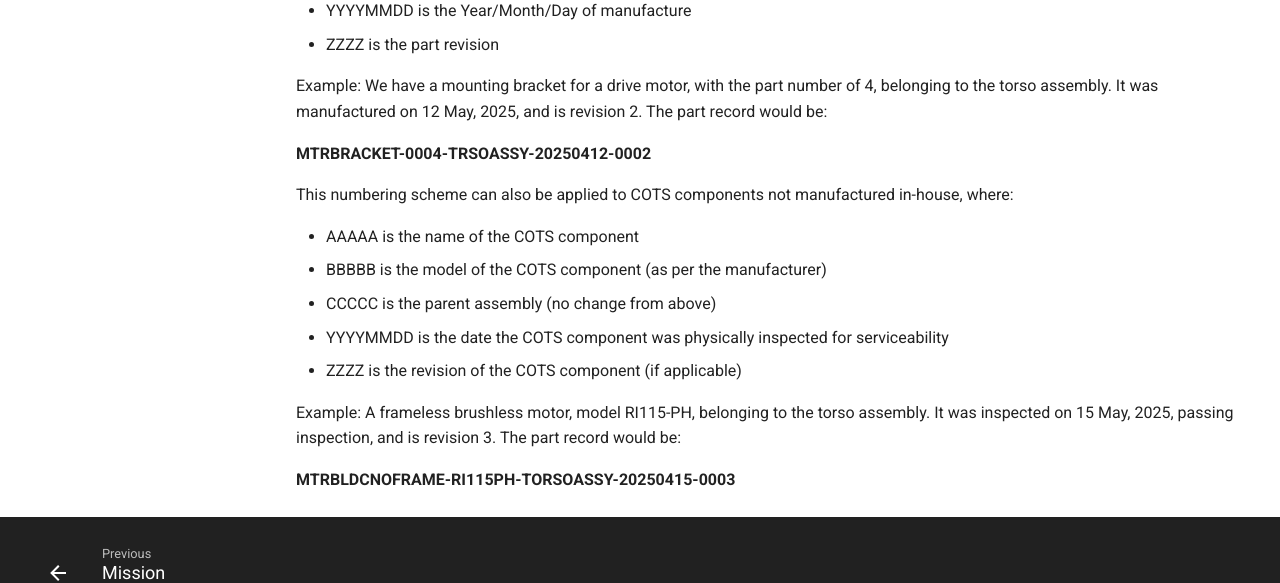
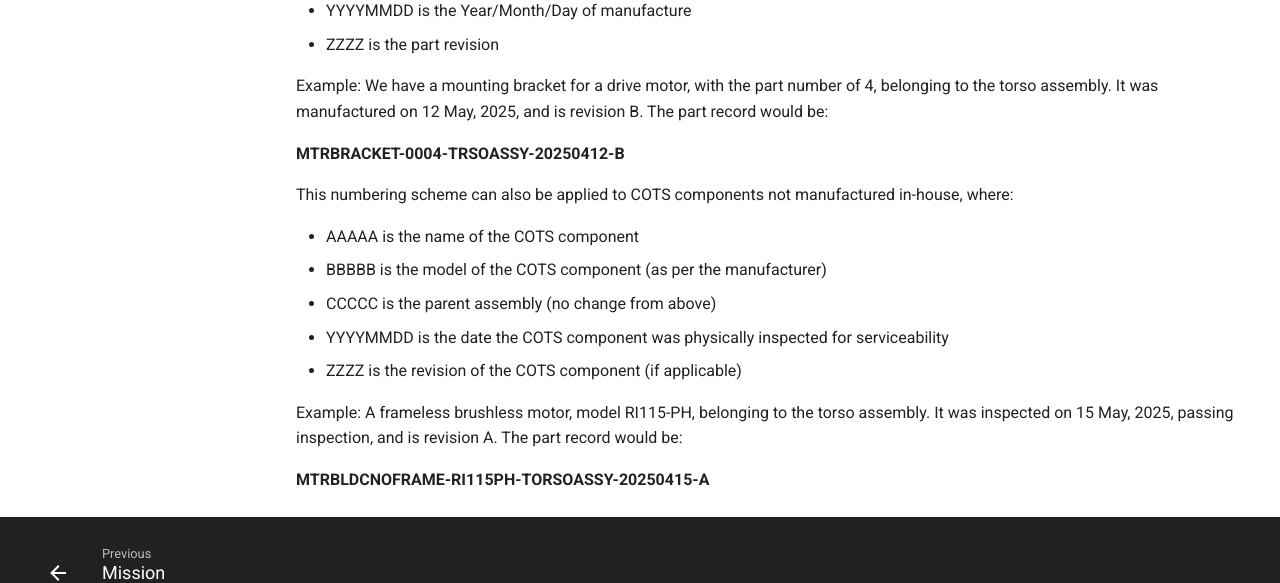
Before and after one commit to Anthrobotics/anthro-docs, an MkDocs documentation site: the page built from docs/requirements.md, in a window 1280 px wide and 900 px high, scrolled down 1945 px. Shown: the part 227-810 px from the top of the window. Built offline with MkDocs 1.6.1 and Material for MkDocs 9.7.7, drawn with Linux system fonts in a browser that asks for light colours.

Commit message:
Update requirements.md

```diff
--- a/docs/requirements.md
+++ b/docs/requirements.md
@@ -50,9 +50,9 @@
 - YYYYMMDD is the Year/Month/Day of manufacture
 - ZZZZ is the part revision
 
-Example: We have a mounting bracket for a drive motor, with the part number of 4, belonging to the torso assembly. It was manufactured on 12 May, 2025, and is revision 2. The part record would be:
+Example: We have a mounting bracket for a drive motor, with the part number of 4, belonging to the torso assembly. It was manufactured on 12 May, 2025, and is revision B. The part record would be:
 
-**MTRBRACKET-0004-TRSOASSY-20250412-0002**
+**MTRBRACKET-0004-TRSOASSY-20250412-B**
 
 This numbering scheme can also be applied to COTS components not manufactured in-house, where:
 
@@ -62,6 +62,6 @@
 - YYYYMMDD is the date the COTS component was physically inspected for serviceability
 - ZZZZ is the revision of the COTS component (if applicable)
 
-Example: A frameless brushless motor, model RI115-PH, belonging to the torso assembly. It was inspected on 15 May, 2025, passing inspection, and is revision 3. The part record would be:
+Example: A frameless brushless motor, model RI115-PH, belonging to the torso assembly. It was inspected on 15 May, 2025, passing inspection, and is revision A. The part record would be:
 
-**MTRBLDCNOFRAME-RI115PH-TORSOASSY-20250415-0003**
+**MTRBLDCNOFRAME-RI115PH-TORSOASSY-20250415-A**
```
